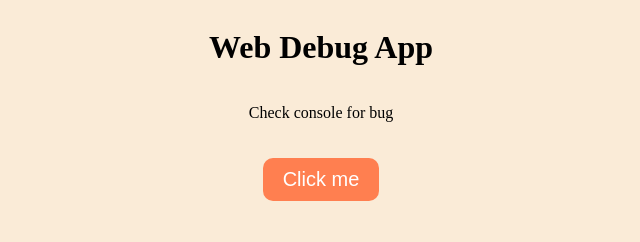
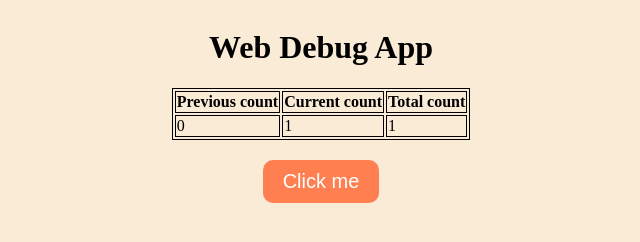
Before and after one commit to Ivy-Walobwa/web-debug-app, a website built with webpack: page index.html in a window 1280 px wide. Both pictures are taken after a click on the button "Click me". Shown: the whole page, without its empty margins (319-959 px from the left). Built offline with nearby package versions, Linux system fonts and the light colour scheme.

Commit message:
feat: update counter to use separate cache module and add table

```diff
--- a/index.html
+++ b/index.html
@@ -8,7 +8,23 @@
 </head>
 <body>
     <h1>Web Debug App</h1>
-    <p>Check console for bug</p>
+    <table>
+        <thead>
+            <tr>
+                <th>Previous count</th>
+                <th>Current count</th>
+                <th>Total count</th>
+            </tr>
+        </thead>
+        <tbody>
+            <tr>
+                <td id="previous">0</td>
+                <td id="current">0</td>
+                <td id="total">0</td>
+            </tr>
+    </table>
+
+
     <script src="./dist/bundle.js" ></script> <!-- Include the bundled output -->
 </body>
 </html>
--- a/src/counter.js
+++ b/src/counter.js
@@ -1,9 +1,8 @@
 
+import { updateCache } from './counterCache.js';
 let count = 0;
 export function incrementCounter() {
-    const countCache = {}
-    countCache.total = () => count;
-    const totalCache = countCache.total();
+    const previousCount = count;
     count += 1;
-    console.log(`Counter: ${count} ${totalCache}`);
+    updateCache(count, previousCount);
 }
--- /dev/null
+++ b/src/counterCache.js
@@ -0,0 +1,7 @@
+
+export const countCache = {}
+export function updateCache(currentCount, previousCount) {
+    countCache.currentCount = currentCount;
+    countCache.previousCount = previousCount;
+    countCache.totalCount = (countCache.totalCount || 0) + currentCount;
+}
--- a/src/index.js
+++ b/src/index.js
@@ -1,9 +1,17 @@
 import { incrementCounter } from './counter';
+import { countCache } from './counterCache';
 
 const button = document.createElement('button');
+const previousElement = document.getElementById('previous');
+const currentElement = document.getElementById('current');
+const totalElement = document.getElementById('total');
+
 button.innerText = 'Click me';
 document.body.appendChild(button);
 
 button.addEventListener('click', () => {
     incrementCounter();
+    previousElement.innerText = countCache.previousCount;
+    currentElement.innerText = countCache.currentCount;
+    totalElement.innerText = countCache.totalCount;
 });
--- a/styles.css
+++ b/styles.css
@@ -16,3 +16,7 @@ button{
     border: none;
     cursor: pointer;
 }
+
+table, th, td {
+  border: 1px solid;
+}
```
Also changed, not shown: dist/bundle.js, 1 other file.
